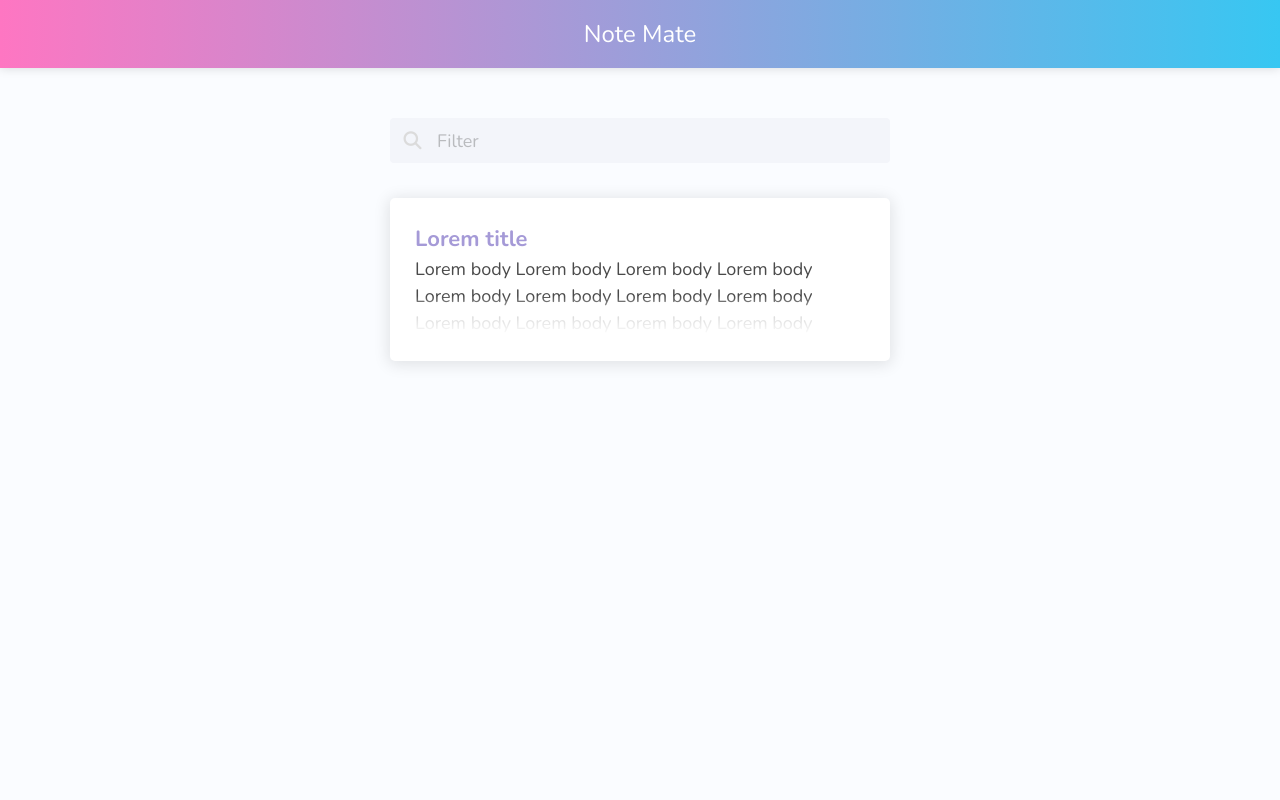
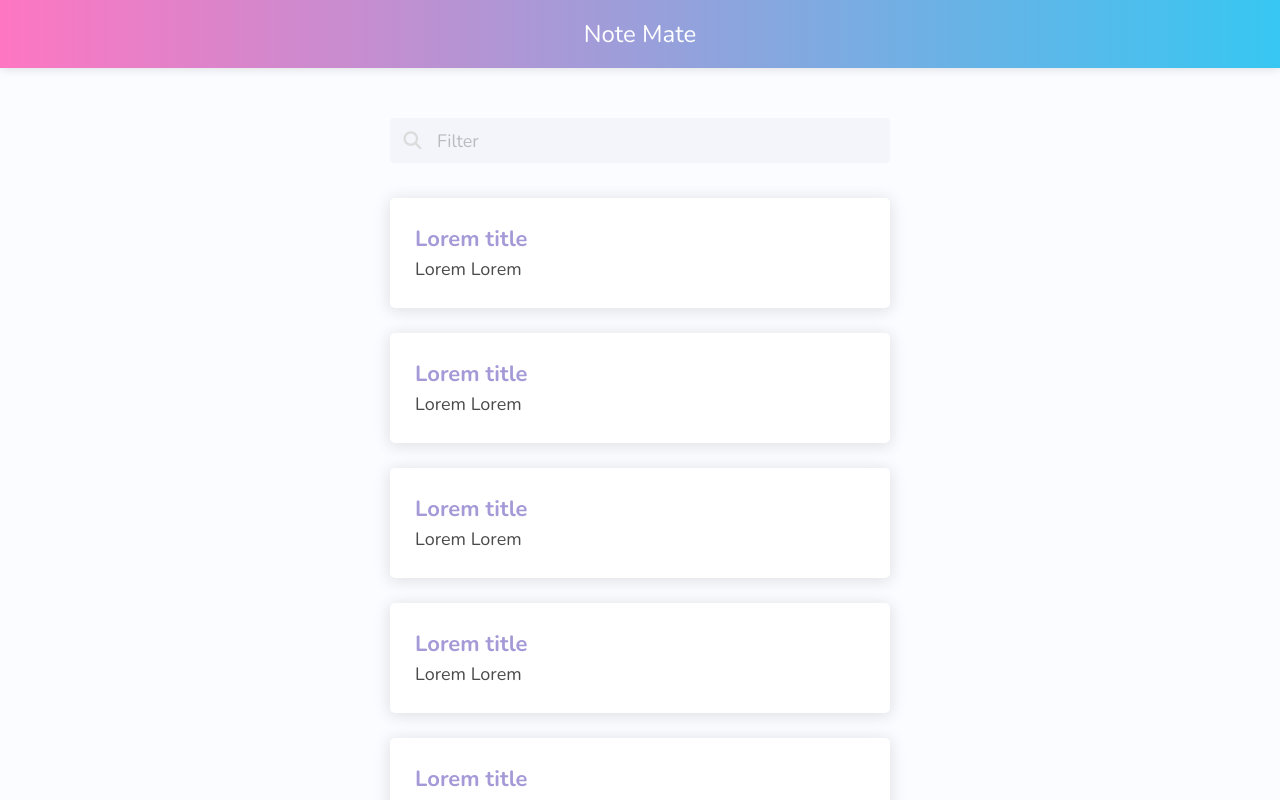
Before and after one commit to CodingDevotion/Note-app, an Angular app in the folder notes-frontend/: page / in a window 1280 px wide. Built offline with nearby package versions, Linux system fonts and the light colour scheme.

Commit message:
Adding truncatation logic when text overflow.

```diff
--- a/notes-frontend/src/app/note-card/note-card.component.html
+++ b/notes-frontend/src/app/note-card/note-card.component.html
@@ -2,19 +2,15 @@
     <div class="note-card-content">
         <h1 class="note-card-title">Lorem title</h1>
 
-        <div class="note-card-body">
-            <p> Lorem body Lorem body Lorem body
-            Lorem body Lorem body Lorem body
-            Lorem body Lorem body Lorem body
-            Lorem body Lorem body Lorem body
-            Lorem body Lorem body Lorem body
-            Lorem body Lorem body Lorem body </p>
+        <div #bodyText class="note-card-body">
+            <p>
+                Lorem Lorem
+            </p>
 
-            <div class="fade-out-truncation"></div>
+
+            <div #truncator class="fade-out-truncation"></div>
         </div>
     </div>
 
-    <div class="x-button">
-
-    </div>
+    <div class="x-button"></div>
 </div>
--- a/notes-frontend/src/app/note-card/note-card.component.scss
+++ b/notes-frontend/src/app/note-card/note-card.component.scss
@@ -42,6 +42,7 @@
                 height: 50%;
                 width: 100%;
                 background: linear-gradient(to bottom, rgba(white, 0) 0%, rgba(white, 0.8) 50%, white 100%);
+                pointer-events: none;
             }
         }
 
--- a/notes-frontend/src/app/note-card/note-card.component.ts
+++ b/notes-frontend/src/app/note-card/note-card.component.ts
@@ -1,4 +1,4 @@
-import { Component, OnInit } from '@angular/core';
+import { Component, ElementRef, OnInit, Renderer2, ViewChild } from '@angular/core';
 
 @Component({
   selector: 'app-note-card',
@@ -7,9 +7,31 @@ import { Component, OnInit } from '@angular/core';
 })
 export class NoteCardComponent implements OnInit {
 
-  constructor() { }
+  @ViewChild('truncator') truncator: ElementRef<HTMLElement>;
+  @ViewChild('bodyText') bodyText: ElementRef<HTMLElement>;
+
+  constructor(private renderer: Renderer2) { }
 
   ngOnInit(): void {
+
+  }
+  ngAfterViewInit(): void {
+      // If the text is no overflowing, hide the truncator element.
+      let style = window.getComputedStyle(this.bodyText.nativeElement, null);
+      let viewableHeight = parseInt(style.getPropertyValue("height"), 10);
+
+      console.log(this.bodyText.nativeElement.scrollHeight);
+      console.log(viewableHeight);
+
+
+      if (this.bodyText.nativeElement.scrollHeight > viewableHeight) {
+        // If there is a text overflow, show fade out truncator
+        this.renderer.setStyle(this.truncator.nativeElement, 'display', 'block');
+      }
+        // There is no text overflow, hide the fade out truncator
+      else {
+        this.renderer.setStyle(this.truncator.nativeElement, 'display', 'none');
+      }
   }
 
 }
--- a/notes-frontend/src/app/pages/notes-list/notes-list.component.html
+++ b/notes-frontend/src/app/pages/notes-list/notes-list.component.html
@@ -13,5 +13,10 @@
 
     <div class="notes-list">
       <app-note-card></app-note-card>
+      <app-note-card></app-note-card>
+      <app-note-card></app-note-card>
+      <app-note-card></app-note-card>
+      <app-note-card></app-note-card>
+      <app-note-card></app-note-card>
     </div>
 </div>
--- a/notes-frontend/src/app/pages/notes-list/notes-list.component.scss
+++ b/notes-frontend/src/app/pages/notes-list/notes-list.component.scss
@@ -10,3 +10,8 @@
 .notes-list {
     margin-top: 35px;
 }
+
+app-note-card {
+    display: block;
+    margin-bottom: 25px;
+}
```
